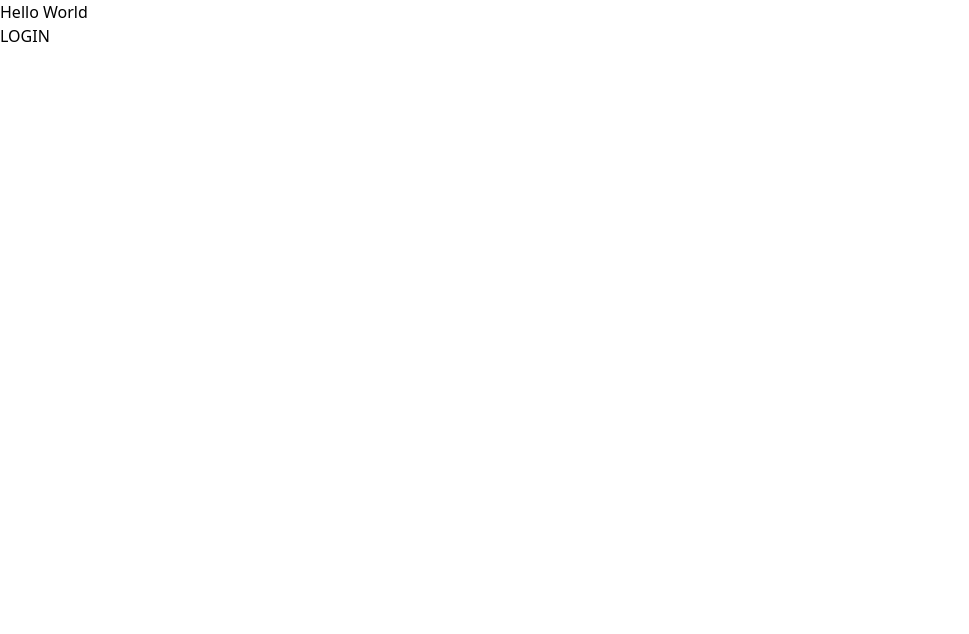
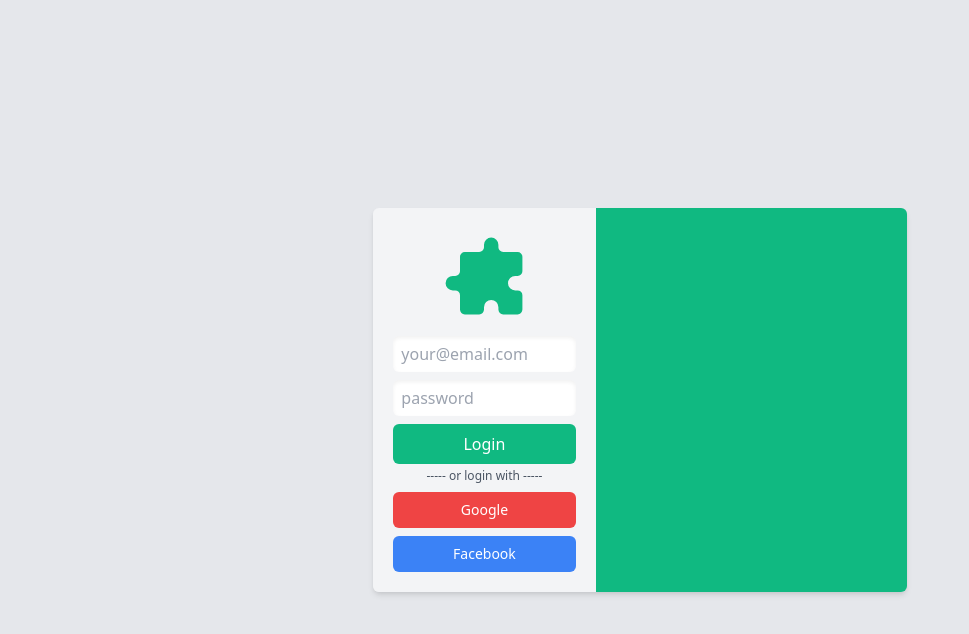
Before and after one commit to samaita/quick-go, a React (Create React App) app in the folder frontend/: page / in a window 1280 px wide. Shown: the top 634 px of the page, without its empty margins (0-969 px from the left). Built offline with nearby package versions, Linux system fonts and the light colour scheme; no server answers.

Commit message:
Create example login page

```diff
--- a/frontend/src/App.js
+++ b/frontend/src/App.js
@@ -1,5 +1,5 @@
 
-import React, { useEffect } from 'react'
+import React, { useEffect, useState } from 'react'
 import firebase from 'firebase/app'
 import 'firebase/auth'
 
@@ -19,7 +19,7 @@ function App() {
 		firebase.initializeApp(firebaseConfig);
 	})
 
-	const LoginWithGoggle = () => {
+	const handleLoginWithGoggle = () => {
 		var provider = new firebase.auth.GoogleAuthProvider();
 		provider.addScope("profile");
 		provider.addScope("email");
@@ -52,8 +52,39 @@ function App() {
 
 	return (
 		<div>
-			<h1>Hello World</h1>
-			<a href="#" onClick={() => LoginWithGoggle()}>LOGIN</a>
+			<LoginPage
+				handleLoginWithGoogle={handleLoginWithGoggle} />
+		</div>
+	)
+}
+
+const LoginPage = ({
+	handleLoginWithGoogle
+}) => {
+	return (
+		<div className="bg-gray-200">
+			<div className="flex h-screen justify-center items-center">
+				<div className="m-auto w-5/12 h-96 flex shadow-md rounded-md">
+					<div className="w-5/12 h-full bg-gray-100 rounded-l-md p-5">
+						<span className="w-24 h-24 block m-auto mb-3 text-green-500">
+							<svg xmlns="http://www.w3.org/2000/svg" viewBox="0 0 20 20" fill="currentColor">
+								<path d="M10 3.5a1.5 1.5 0 013 0V4a1 1 0 001 1h3a1 1 0 011 1v3a1 1 0 01-1 1h-.5a1.5 1.5 0 000 3h.5a1 1 0 011 1v3a1 1 0 01-1 1h-3a1 1 0 01-1-1v-.5a1.5 1.5 0 00-3 0v.5a1 1 0 01-1 1H6a1 1 0 01-1-1v-3a1 1 0 00-1-1h-.5a1.5 1.5 0 010-3H4a1 1 0 001-1V6a1 1 0 011-1h3a1 1 0 001-1v-.5z" />
+							</svg>
+						</span>
+						<form>
+							<input className="w-full h-9 mb-2 p-2 shadow-inner rounded-md text-gray-600 font-light focus:border-transparent" type="email" required pattern="[a-z0-9._%+-]+@[a-z0-9.-]+\.[a-z]{2,4}$" placeholder="your@email.com" />
+							<input className="w-full h-9 mb-2 p-2 shadow-inner rounded-md text-gray-600 font-light focus:border-green-500" type="password" required placeholder="password" />
+							<button className="bg-green-500 text-white text-md font-light w-full p-2 rounded-md mb-1" type="submit">Login</button>
+						</form>
+						<span className="text-gray-600 font-light text-xs text-center w-full block mb-2">----- or login with -----</span>
+						<button className="bg-red-500 text-white text-sm font-light w-full p-2 rounded-md mb-2" onClick={() => handleLoginWithGoogle()}>Google</button>
+						<button className="bg-blue-500 text-white text-sm font-light w-full p-2 rounded-md">Facebook</button>
+					</div>
+					<div className="w-7/12 h-full bg-green-500 rounded-r-md">
+
+					</div>
+				</div>
+			</div>
 		</div>
 	)
 }
```
